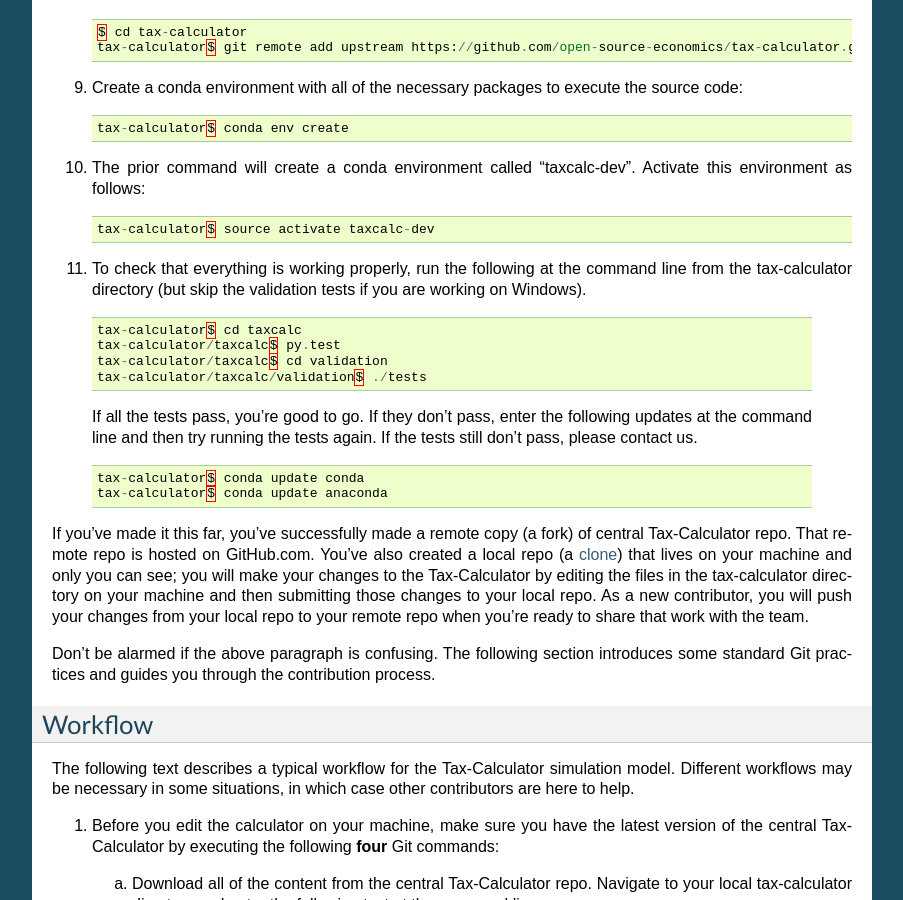
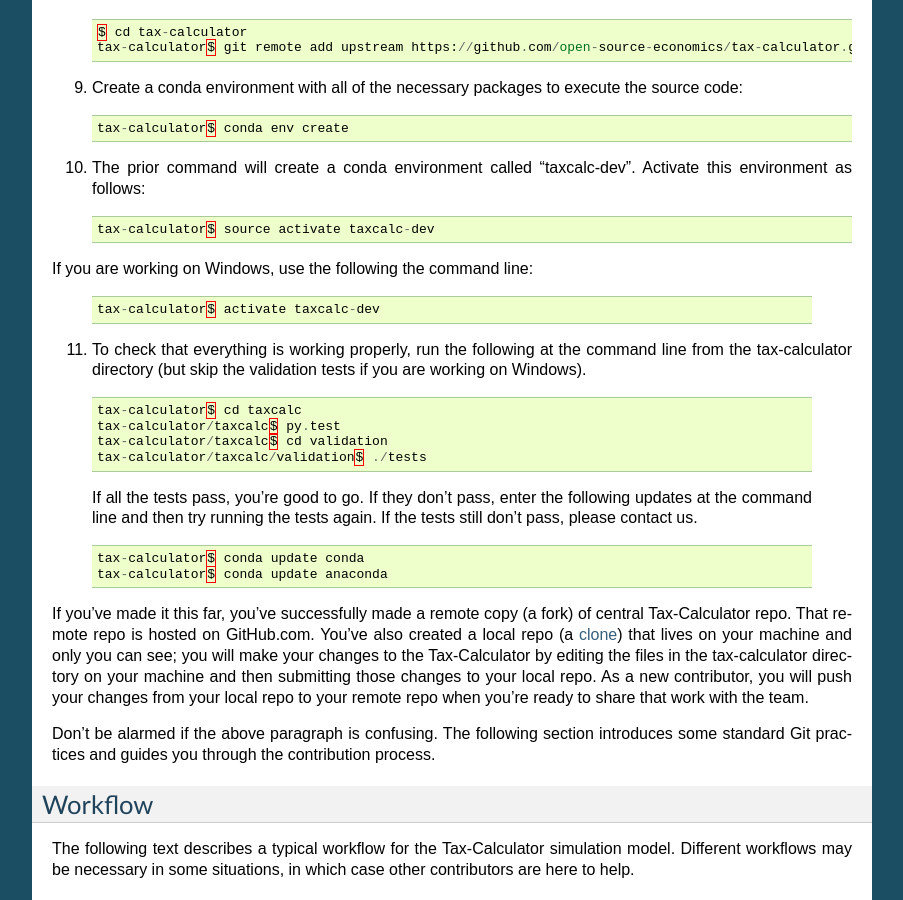
Before and after one commit to PSLmodels/Tax-Calculator, a Sphinx documentation site: the page built from docs/source/contributor_guide.rst, in a window 1280 px wide and 900 px high, scrolled down 943 px. Shown: the whole window, without its empty margins (198-1101 px from the left). Built offline with Sphinx 7.4.7, drawn with Linux system fonts in a browser that asks for light colours; formulas are drawn with MathJax 3; the version number could not be read and is left out.

Commit message:
Step 10
Added command line for Windows users in step 10

```diff
--- a/docs/source/contributor_guide.rst
+++ b/docs/source/contributor_guide.rst
@@ -79,6 +79,12 @@
     .. code-block:: python
 
        tax-calculator$ source activate taxcalc-dev
+
+If you are working on Windows, use the following the command line:
+
+    .. code-block:: python
+
+       tax-calculator$ activate taxcalc-dev
 
 11. To check that everything is working properly, run the following at
     the command line from the tax-calculator directory (but skip the
```
